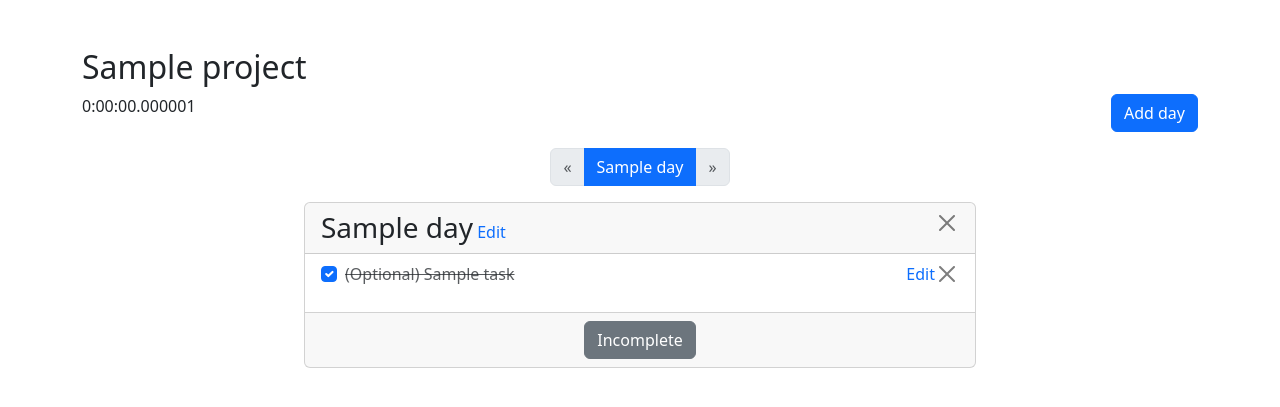
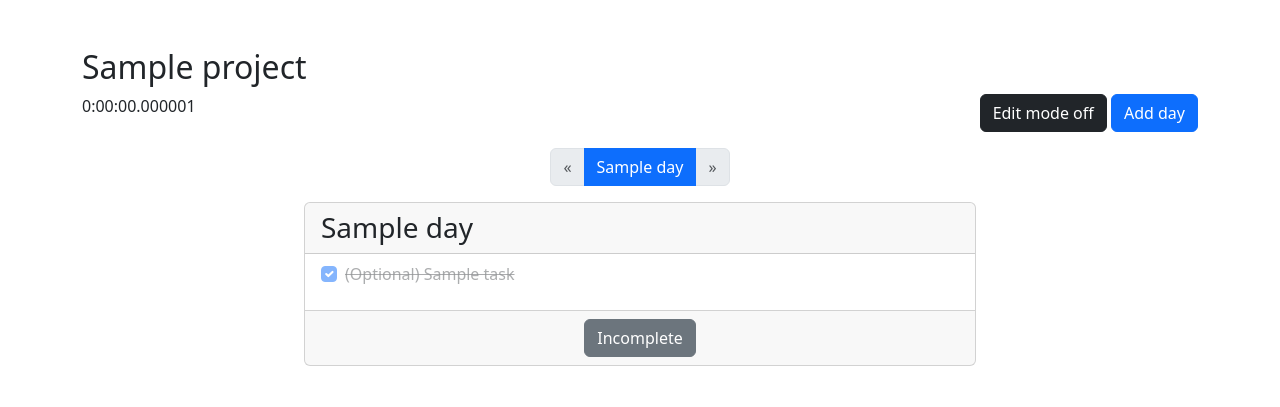
Before and after one commit to deelaym/TaskFocus, a Django app: a page that uses TaskFocus/project/templates/project/detail.html in a window 1280 px wide. Shown: the part 56-463 px from the top of the page. Run offline with Django 4.2, Linux system fonts and the light colour scheme; tables that the repository leaves empty hold one stand-in row (values such as "Sample post"); parts of the project's set-up code (start-up, migrations or seed data) failed here and were passed over.

Commit message:
Added project editing mode. Fixed redirection when editing day and task.

```diff
--- a/TaskFocus/project/admin.py
+++ b/TaskFocus/project/admin.py
@@ -3,7 +3,7 @@ from .models import Project, Day, Task
 
 @admin.register(Project)
 class ProjectAdmin(admin.ModelAdmin):
-    list_display = ['name', 'timer']
+    list_display = ['name', 'timer', 'edit_mode']
     prepopulated_fields = {'slug': ('name',)}
 
 @admin.register(Day)
--- a/TaskFocus/project/forms.py
+++ b/TaskFocus/project/forms.py
@@ -13,7 +13,7 @@ class ProjectForm(forms.ModelForm):
 class DayForm(forms.ModelForm):
     class Meta:
         model = Day
-        fields = ['name', 'complete']
+        fields = ['name']
         widgets = {
             'name': forms.TextInput(attrs={'class': 'form-control', 'style': 'width: 40rem;'}),
                   }
--- a/TaskFocus/project/models.py
+++ b/TaskFocus/project/models.py
@@ -7,7 +7,7 @@ class Project(models.Model):
     name = models.CharField(max_length=30)
     timer = models.DurationField(default=timedelta(seconds=0))
     slug = models.SlugField()
-    edit_mod = models.BooleanField(default=True)
+    edit_mode = models.BooleanField(default=True)
 
     def save(self, *args, **kwargs):
         if not self.slug:
--- a/TaskFocus/project/templates/includes/day/complete.html
+++ b/TaskFocus/project/templates/includes/day/complete.html
@@ -1,4 +1,8 @@
-<form method="post">
+<form method="post" action="{% url 'project:day_complete' project.slug day.id %}">
     {% csrf_token %}
-    <input type="submit" value="Complete">
+    {% if day.complete %}
+        <input class="btn btn-secondary" type="submit" name="incomplete" value="Incomplete">
+    {% else %}
+        <input class="btn btn-primary" type="submit" name="complete" value="Complete">
+    {% endif %}
 </form>
--- /dev/null
+++ b/TaskFocus/project/templates/includes/project/edit_mode.html
@@ -0,0 +1,8 @@
+<form method="post" action="{% url 'project:project_edit_mode' project.slug %}" style="display: inline;">
+    {% csrf_token %}
+    {% if project.edit_mode %}
+        <input type="submit" class="btn btn-dark" name="edit_mode" value="Edit mode off">
+    {% else %}
+        <input type="submit" class="btn btn-primary" name="edit_mode" value="Edit mode on">
+    {% endif %}
+</form>
--- a/TaskFocus/project/templates/includes/task/complete.html
+++ b/TaskFocus/project/templates/includes/task/complete.html
@@ -2,7 +2,7 @@
     <form method="post" action="{% url 'project:task_complete' project.slug day.id task.id %}">
         {% csrf_token %}
         <div class="form-check">
-            <input class="form-check-input" type="checkbox" name="complete" value="True" onchange="this.form.submit()" {% if task.complete %}checked{% endif %}>
+            <input class="form-check-input" type="checkbox" name="complete" value="True" onchange="this.form.submit()" {% if task.complete %}checked{% endif %} {% if day.complete %} disabled {% endif %}>
             <p class="form-check-label text-wrap text-break d-flex justify-content-between">
                 <span class="{% if task.complete %} text-decoration-line-through text-body-secondary {% endif %}" style="width: 34rem;">
                     {% if task.optional %}
@@ -11,10 +11,12 @@
                         {{ task.name }}
                     {% endif %}
                 </span>
-                <span class="d-flex align-items-between">
-                    <a href="{% url 'project:task_edit' project.slug day.id task.id %}" class="link-primary link-underline link-underline-opacity-0">Edit</a>
-                    <a href="{% url 'project:task_delete' project.slug day.id task.id %}"><button type="button" class="btn-close" aria-label="Close"></button></a>
-                </span>
+                {% if not day.complete and project.edit_mode %}
+                    <span class="d-flex align-items-between">
+                        <a href="{% url 'project:task_edit' project.slug day.id task.id %}?page={{ days.number }}" class="link-primary link-underline link-underline-opacity-0">Edit</a>
+                        <a href="{% url 'project:task_delete' project.slug day.id task.id %}"><button type="button" class="btn-close" aria-label="Close"></button></a>
+                    </span>
+                {% endif %}
             </p>
         </div>
     </form>
--- a/TaskFocus/project/templates/project/detail.html
+++ b/TaskFocus/project/templates/project/detail.html
@@ -2,10 +2,15 @@
 
 {% block content %}
     <h2 class="h2">{{ project.name }}</h2>
-    <p class="d-flex justify-content-between">
+    <div class="d-flex justify-content-between mb-3">
         {{ project.timer }}
-        <a href="{% url 'project:day_create' project.slug %}"><input type="button" class="btn btn-primary" value="Add day"></a>
-    </p>
+        <span>
+            {% include 'includes/project/edit_mode.html' %}
+            {% if project.edit_mode %}
+                <a href="{% url 'project:day_create' project.slug %}"><input type="button" class="btn btn-primary" value="Add day"></a>
+            {% endif %}
+        </span>
+    </div>
     {% include 'includes/day/pagination.html' %}
 
     {% for day in days %}
@@ -14,28 +19,26 @@
                 <div class="card-header d-flex justify-content-between">
                     <span>
                         <span class="h3">{{ day.name }}</span>
-                        <a href="{% url 'project:day_edit' project.slug day.id %}" class="link-primary link-underline link-underline-opacity-0">Edit</a>
+                        {% if not day.complete and project.edit_mode %}
+                            <a href="{% url 'project:day_edit' project.slug day.id %}?page={{ days.number }}" class="link-primary link-underline link-underline-opacity-0">
+                                Edit
+                            </a>
+                        {% endif %}
                     </span>
-                    <a href="{% url 'project:day_delete' project.slug day.id %}" class="d-flex justify-content-end"><button type="button" class="btn-close" aria-label="Close"></button></a>
+                    {% if not day.complete and project.edit_mode %}
+                        <a href="{% url 'project:day_delete' project.slug day.id %}" class="d-flex justify-content-end"><button type="button" class="btn-close" aria-label="Close"></button></a>
+                    {% endif %}
                 </div>
                 <ul class="list-group list-group-flush">
                     {% for task in day.tasks.all %}
                         {% include 'includes/task/complete.html' %}
                     {% endfor %}
-                    {% if not day.complete %}
+                    {% if not day.complete and project.edit_mode %}
                         {% include 'includes/task/create.html' %}
                     {% endif %}
                 </ul>
                 <div class="card-footer d-flex justify-content-center">
-                    <form method="post" action="{% url 'project:day_complete' project.slug day.id %}">
-                        {% csrf_token %}
-                        {% if day.complete %}
-                            <input class="btn btn-secondary" type="submit" name="Incomplete" value="Incomplete" onchange="this.form.submit()">
-                        {% else %}
-                            <input class="btn btn-primary" type="submit" name="complete" value="Complete" onchange="this.form.submit()">
-                        {% endif %}
-                    </form>
-
+                    {% include 'includes/day/complete.html' %}
                 </div>
             </div>
         </div>
--- a/TaskFocus/project/templates/task/edit.html
+++ b/TaskFocus/project/templates/task/edit.html
@@ -1,7 +1,7 @@
 {% extends 'base.html' %}
 
 {% block content %}
-    <form method="post" action="{% url 'project:task_edit' project.slug day.id task.id %}">
+    <form method="post">
         {% csrf_token %}
         <div class="d-flex justify-content-center">
             <div class="card mb-3" style="width: 42rem;">
--- a/TaskFocus/project/urls.py
+++ b/TaskFocus/project/urls.py
@@ -8,6 +8,7 @@ urlpatterns = [
     path('project/create/', views.project_create, name='project_create'),
     path('project/<slug:slug>/delete/', views.project_delete, name='project_delete'),
     path('project/<slug:slug>/', views.project_detail, name='project_detail'),
+    path('project/<slug:slug>/edit_mode/', views.project_edit_mode, name='project_edit_mode'),
     path('project/<slug:slug>/day/create/', views.day_create, name='day_create'),
     path('project/<slug:slug>/day/<int:day_id>/', views.day_complete, name='day_complete'),
     path('project/<slug:slug>/day/<int:day_id>/edit/', views.day_edit, name='day_edit'),
--- a/TaskFocus/project/views.py
+++ b/TaskFocus/project/views.py
@@ -20,6 +20,16 @@ def project_create(request):
     else:
         project_form = ProjectForm()
         return render(request, 'project/create.html', {'project_form': project_form})
+
+
+def project_edit_mode(request, slug):
+    project = get_object_or_404(Project, slug=slug)
+    if request.POST:
+        project.edit_mode = request.POST.get('edit_mode') == 'Edit mode on'
+        project.save()
+        return redirect(request.META.get('HTTP_REFERER'))
+    else:
+        return render(request, 'includes/project/edit_mode.html', {'project': project})
 
 
 def project_delete(request, slug):
@@ -83,6 +93,9 @@ def day_complete(request, slug, day_id):
         if tasks_mandatory.count() == tasks_mandatory.filter(complete=True).count():
             day.complete = request.POST.get('complete') == 'Complete'
             day.save()
+        elif request.POST.get('complete') != 'Complete':
+            day.complete = False
+            day.save()
         else:
             messages.error(request, 'All required tasks must be completed to complete the day.', extra_tags='danger')
         return redirect(request.META.get('HTTP_REFERER'))
@@ -94,12 +107,13 @@ def day_complete(request, slug, day_id):
 def day_edit(request, slug, day_id):
     day = get_object_or_404(Day, id=day_id)
     project = get_object_or_404(Project, slug=slug)
+    page = request.GET.get('page')
 
     if request.POST:
         day_form = DayForm(request.POST, instance=day)
         if day_form.is_valid():
             day_form.save()
-            return redirect('project:project_detail', slug=slug)
+            return redirect(reverse('project:project_detail', kwargs={'slug': slug}) + f'?page={page}')
         else:
             return render(request, 'day/edit.html', {'day_form': day_form,
                                                      'day': day,
@@ -155,12 +169,13 @@ def task_edit(request, slug, day_id, task_id):
     task = get_object_or_404(Task, id=task_id)
     day = get_object_or_404(Day, id=day_id)
     project = get_object_or_404(Project, slug=slug)
+    page = request.GET.get('page')
 
     if request.POST:
         task_form = TaskForm(request.POST, instance=task)
         if task_form.is_valid():
             task_form.save()
-            return redirect('project:project_detail', slug=slug)
+            return redirect(reverse('project:project_detail', kwargs={'slug': slug}) + f'?page={page}')
         else:
             return render(request, 'task/edit.html', {'task_form': task_form,
                                                                'task': task,
```
